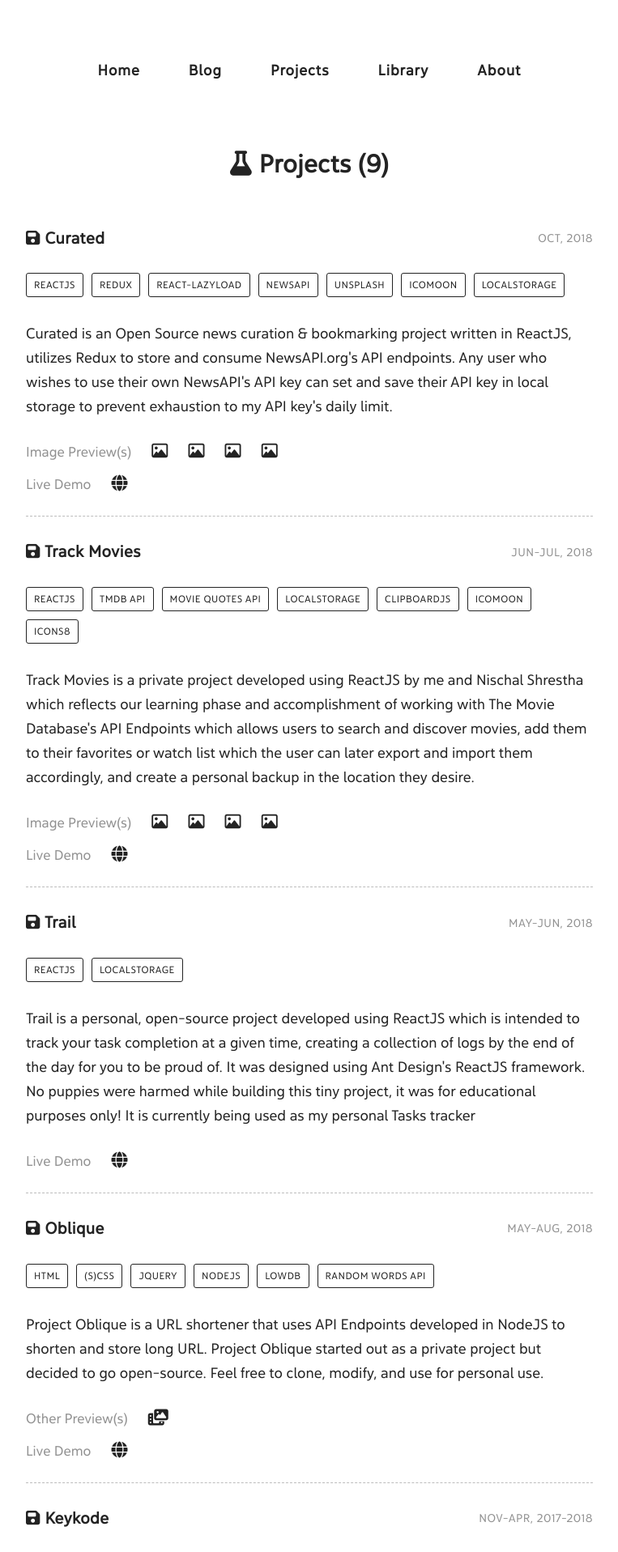
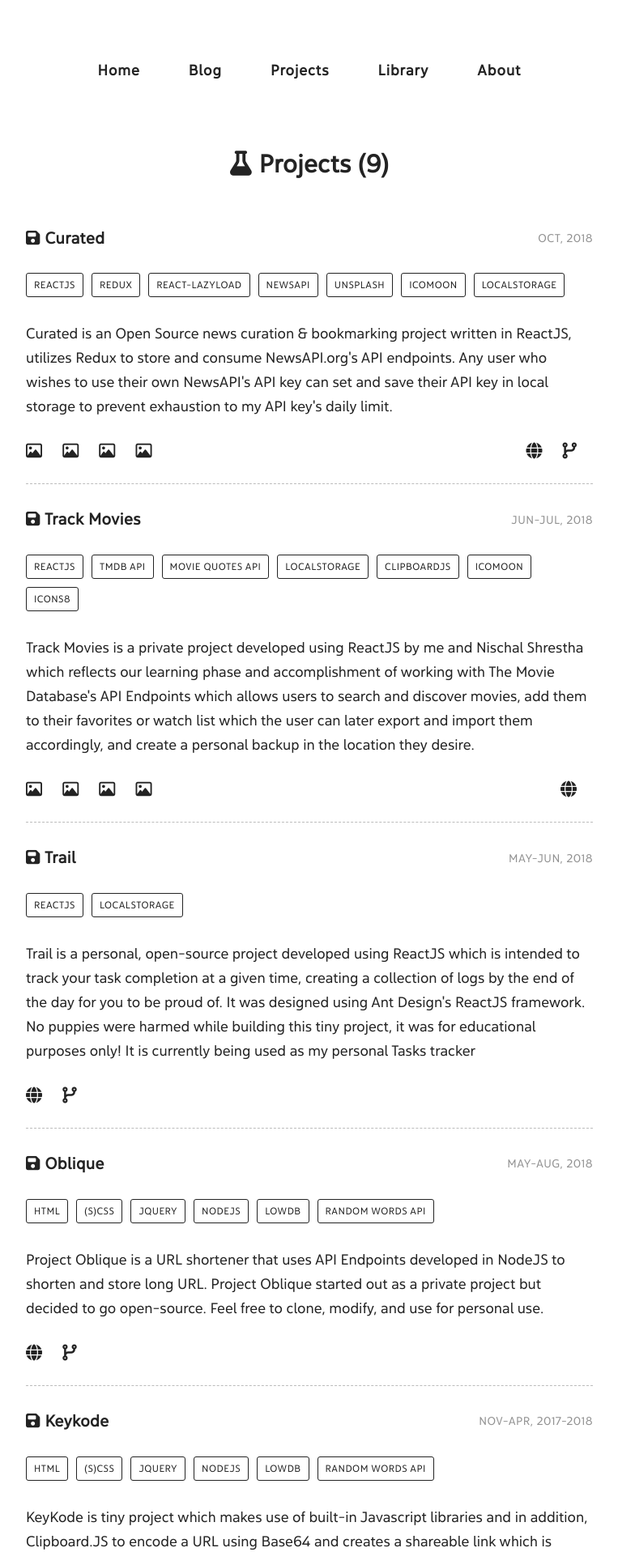
Before and after one commit to intern0t/personal-blog, a Jekyll site: the page built from _pages/projects.md, in a window 1280 px wide. Shown: the top 1917 px of the page at 81% size, without its empty margins (258-1021 px from the left). Built offline with Jekyll 4.4.1, drawn with Linux system fonts in a browser that asks for light colours; nearby versions of some CDN libraries; some of the changed text lies outside the part shown.

Commit message:
Updated jekyll gems, yet to update bundle.

```diff
--- a/_layouts/default.html
+++ b/_layouts/default.html
@@ -12,11 +12,6 @@
 
     <!-- Include all scripts. -->
     {% include scripts.html %}
-
-    <!-- {{ COMMIT_REF }} -->
-    <!-- {{ %COMMIT_REF% }} -->
-    <!-- %COMMIT_REF% -->
-    <!-- {{ site.env }} -->
 </body>
 
 </html>
--- a/_pages/projects.md
+++ b/_pages/projects.md
@@ -22,28 +22,27 @@ permalink: /projects/
             <!-- Image Previews -->
             {% if project.demo.images.size > 0 %}
             <div class="projects-entry-previews-entry">
-                <strong>Image Preview(s)</strong>
                 {% for img_previews in project.demo.images %}
                     <a href="{{ img_previews }}" data-rel="{{ project.title | prepend: 'lightcase:'}}"><i class="far fa-image"></i></a>
                 {% endfor %}
+                <!-- GIF/Demo Previews -->
+                {% if project.demo.previews.size > 0 %}
+                    {% for img_previews in project.demo.previews %}
+                        <a href="{{ img_previews }}" data-rel="{{ project.title | prepend: 'lightcase:'}}"><i class="fas fa-photo-video"></i></a>
+                    {% endfor %}
+                {% endif %}
             </div>
             {% endif %}
-            <!-- GIF/Demo Previews -->
-            {% if project.demo.previews.size > 0 %}
             <div class="projects-entry-previews-entry">
-                <strong>Other Preview(s)</strong>
-                {% for img_previews in project.demo.previews %}
-                    <a href="{{ img_previews }}" data-rel="{{ project.title | prepend: 'lightcase:'}}"><i class="fas fa-photo-video"></i></a>
-                {% endfor %}
+                <!-- Live/Deployed -->
+                {% if project.demo.live != "" %}
+                <a href="{{ project.demo.live }}"><i class="fas fa-globe"></i></a>
+                {% endif %}
+                <!-- Repository if available -->
+                {% if project.demo.repository != "" %}
+                <a href="{{ project.demo.repository }}"><i class="fas fa-code-branch"></i></a>
+                {% endif %}
             </div>
-            {% endif %}
-            <!-- Live/Deployed -->
-            {% if project.demo.live != "" %}
-            <div class="projects-entry-previews-entry">
-                <strong>Live Demo</strong>
-                <a href="{{ project.demo.live }}"><i class="fas fa-globe"></i></a>
-            </div>
-            {% endif %}
         </div>
     </div>
     {% endfor %}
--- a/_sass/_includes/_prashant.scss
+++ b/_sass/_includes/_prashant.scss
@@ -757,8 +757,8 @@ body {
 									}
 
 									&-previews {
-										@include Flex(column);
-										justify-content: flex-start;
+										@include Flex(row);
+										justify-content: space-between;
 										align-content: flex-start;
 										align-items: flex-start;
 										flex-wrap: wrap;
```
Also changed, not shown: _data/projects.json (+18 -9 lines), Gemfile.lock, 1 other file.
